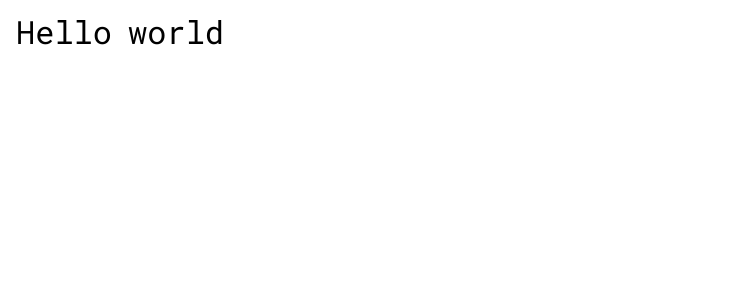
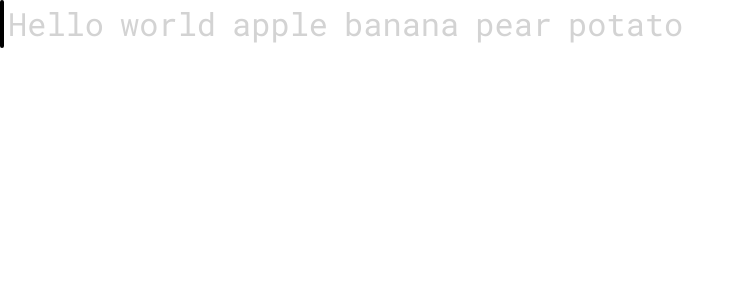
Before and after one commit to mrdog233o5/fasttyper, a React (Vite) app: page / in a window 1280 px wide. Shown: the top 300 px of the page, without its empty margins (0-744 px from the left). Built offline with nearby package versions, Linux system fonts and the light colour scheme.

Commit message:
added cursor

```diff
--- a/src/App.jsx
+++ b/src/App.jsx
@@ -1,14 +1,17 @@
 import TypeArea from './typeArea/typeArea.jsx';
 import InputReader from './inputReader.jsx';
-import Context from './context.jsx';
-import { useState } from 'react';
+import React, { useState } from 'react';
+
+export const Context = React.createContext("");
 
 function App() {
     const [userInput, setUserInput] = useState("");
+    const [lastLetterX, setLastLetterX] = useState(0);
+    const [lastLetterY, setLastLetterY] = useState(0);
 
     return (
         <>
-            <Context.Provider value={{userInput, setUserInput}}>
+            <Context.Provider value={{userInput, setUserInput, lastLetterX, setLastLetterX, lastLetterY, setLastLetterY}}>
                 <TypeArea />
                 <br />
                 <InputReader />
--- a/src/context.jsx
+++ /dev/null
@@ -1,5 +0,0 @@
-import React from 'react';
-
-const Context = React.createContext();
-
-export default Context;
--- /dev/null
+++ b/src/cursor.jsx
@@ -0,0 +1,16 @@
+import { useContext } from "react";
+import { Context } from "./App";
+
+function Cursor() {
+    const context = useContext(Context);
+    var x = context.lastLetterX;
+    var y = context.lastLetterY;
+    var styles = {
+        transform: `translate(${x}px, ${y}px)`
+    };
+    return (
+        <div id="cursor" style={styles} />
+    )
+}
+
+export default Cursor;
--- a/src/inputReader.jsx
+++ b/src/inputReader.jsx
@@ -1,13 +1,13 @@
 import { useEffect, useRef } from "react";
-import Context from "./context.jsx";
+import { Context } from "./App";
 
 function InputReader() {
     const inputReaderRef = useRef();
 
+    // auto focus
     const focusInput = () => {
         inputReaderRef.current.focus();
     }
-
     useEffect(() => {
         focusInput();
     });
@@ -18,6 +18,14 @@ function InputReader() {
                 {({ setUserInput }) => (
                     <form autoComplete="off" autoCapitalize="off" autoCorrect="off" id="inputReader">
                         <input ref={inputReaderRef} type="text" onBlur={focusInput} onInput={() => {
+
+                            // remove multiple spaces
+                            if (
+                                inputReaderRef.current.value[inputReaderRef.current.value.length - 1] == " " &&
+                                inputReaderRef.current.value[inputReaderRef.current.value.length - 2] == " "
+                            ) inputReaderRef.current.value = inputReaderRef.current.value.substring(0, inputReaderRef.current.value.length - 1);
+
+                            // update
                             setUserInput(inputReaderRef.current.value);
                         }} />
                     </form>
--- a/src/style.css
+++ b/src/style.css
@@ -1,3 +1,8 @@
+* {
+    margin: 0;
+    padding: 0;
+}
+
 @font-face {
     font-family: robotoMono;
     font-style: normal;
@@ -16,9 +21,27 @@
     font-family: "robotoMono";
     font-size: 32px;
     line-height: 32px;
+    color: lightgray;
 }
+
+.correct {
+    color: lightgreen
+}
+
+.incorrect {
+    color: red;
+}
+
 
 #inputReader {
     opacity: 0;
     position: absolute;
 }
+
+#cursor {
+    position: absolute;
+    height: 48px;
+    border-left: black 4px solid;
+    border-radius: 100em;
+    transition: transform 0.1s ease;
+}
--- a/src/typeArea/Letter.jsx
+++ b/src/typeArea/Letter.jsx
@@ -1,13 +1,28 @@
+import { useContext } from "react";
+import { Context } from "../App";
 import PropTypes from 'prop-types';
 
-function Letter({ letter }) {
+function Letter({ letter, classes }) {
+    const context = useContext(Context);
+    const ref = (el) => {
+        if (context.userInput == "") {
+            context.setLastLetterX(0);
+            context.setLastLetterY(0);
+        }
+        if (classes.split(" ").includes("filled") && el != null) {
+            context.setLastLetterX(el.getBoundingClientRect().right);
+            context.setLastLetterY(el.getBoundingClientRect().top - 8);
+        }
+    }
+    classes += " letter";
     return (
-        <span className='letter'>{letter}</span>
+        <span ref={ref} className={classes}>{letter}</span>
     )
 }
 
 Letter.propTypes = {
-    letter: PropTypes.string
+    letter: PropTypes.string,
+    classes: PropTypes.string
 }
 
 
--- a/src/typeArea/TypeArea.jsx
+++ b/src/typeArea/TypeArea.jsx
@@ -1,20 +1,24 @@
-import Context from "../context";
+import { useContext } from "react";
+import { Context } from "../App";
+import Cursor from "../cursor.jsx";
 import Word from "/src/typeArea/word.jsx";
 
 function TypeArea() {
-    var text = "Hello world"
-    var words = text.split(" ").map(
+    const context = useContext(Context);
+    var userInput = context.userInput;
+    var userInputArr = userInput.split(" ");
+    var text = "Hello world apple banana pear potato";
+    var textArr = text.split(" ");
+    console.log(userInputArr);
+    var words = textArr.map(
         (word, index) =>
-        <Word key={index} text={word} />
-    );
+        <Word key={index} text={word} next={userInputArr[index] == "" && userInputArr[index - 1] != undefined} input={index < userInputArr.length ? userInputArr[index] : ""} />
+    )
+
     return (
         <div>
+            <Cursor />
             {words}
-            <Context.Consumer>
-                {({ userInput}) => (
-                    <h1>{userInput}</h1>
-                )}
-            </Context.Consumer>
         </div>
     );
 }
--- a/src/typeArea/Word.jsx
+++ b/src/typeArea/Word.jsx
@@ -1,20 +1,41 @@
+import { useContext } from "react";
+import { Context } from "../App";
 import PropTypes from "prop-types";
 import Letter from "/src/typeArea/letter.jsx";
 
-function Word({ text }) {
-    var letters = Array.from(text).map(
-        (letter, index) => <Letter key={index} letter={letter} />
-    );
+function Word({ text, input, next }) {
+    const context = useContext(Context);
+    var letters = [];
+    var maxLength = Math.max(input.length, text.length)
+    const ref = (el) => {
+        if (next && context.userInput[context.userInput.length - 1] == " " && el != null) {
+            console.log("idk");
+            context.setLastLetterX(el.getBoundingClientRect().left);
+            context.setLastLetterY(el.getBoundingClientRect().top - 8);
+        }
+    }
+    for (let i = 0; i < maxLength; i++) {
+        let classes = "";
+        if (input.length > i) classes += " filled";
+        if (text[i] == input[i]) classes += " correct";
+        if (input.length > i && text[i] != input[i]) classes += " incorrect";
+        if (text.length - 1 < i) classes += " extra";
+        let letter = text[i];
+        if (text.length - 1 < i) letter = input[i];
+        letters.push(<Letter key={i} letter={letter} classes={classes}/>)
+    }
 
     return (
-        <span className="word">
+        <span className="word" ref={ref}>
             {letters}
         </span>
     )
 }
 
 Word.propTypes = {
-    text: PropTypes.string
+    text: PropTypes.string,
+    input: PropTypes.string,
+    next: PropTypes.bool
 }
 
 export default Word;
```
